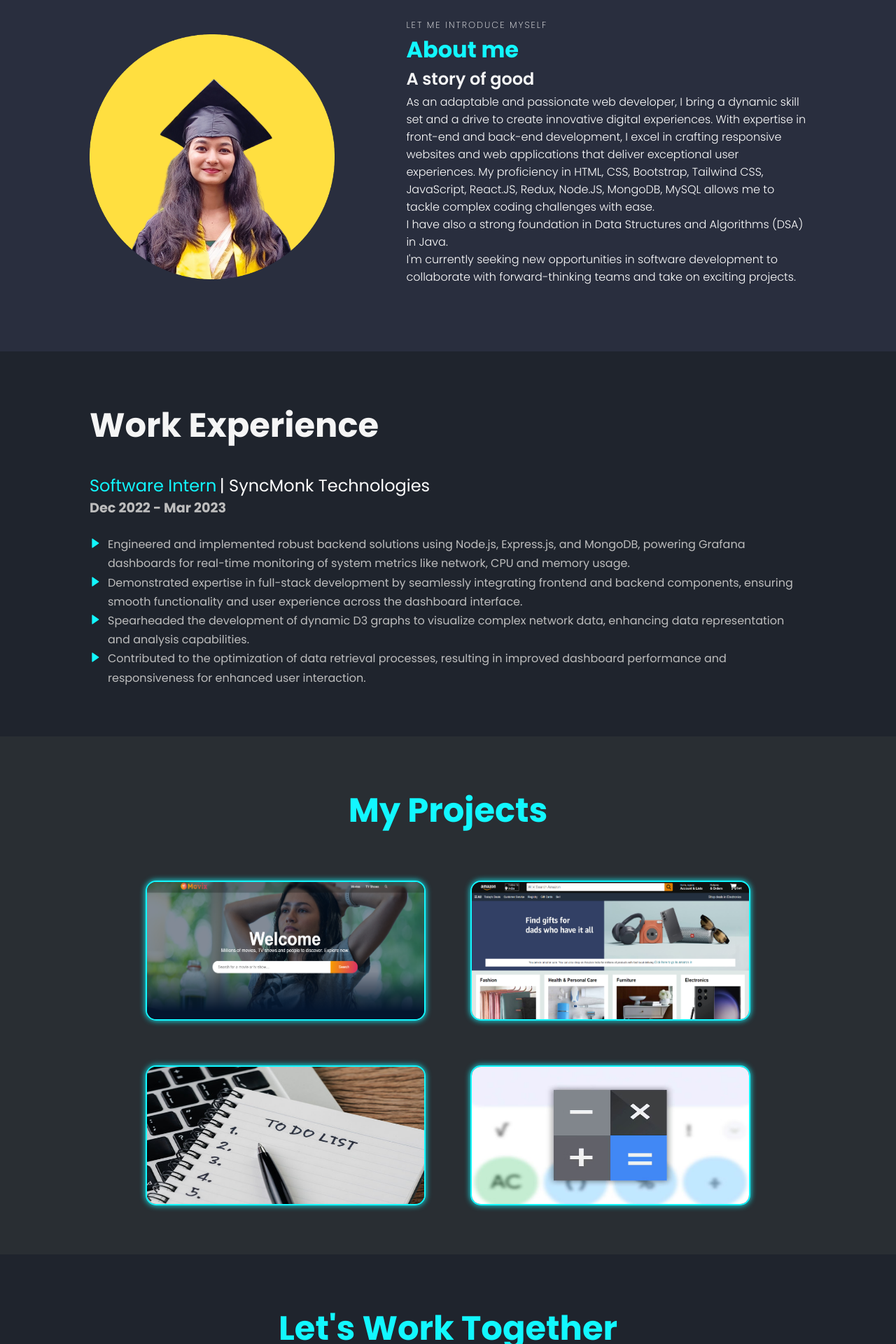
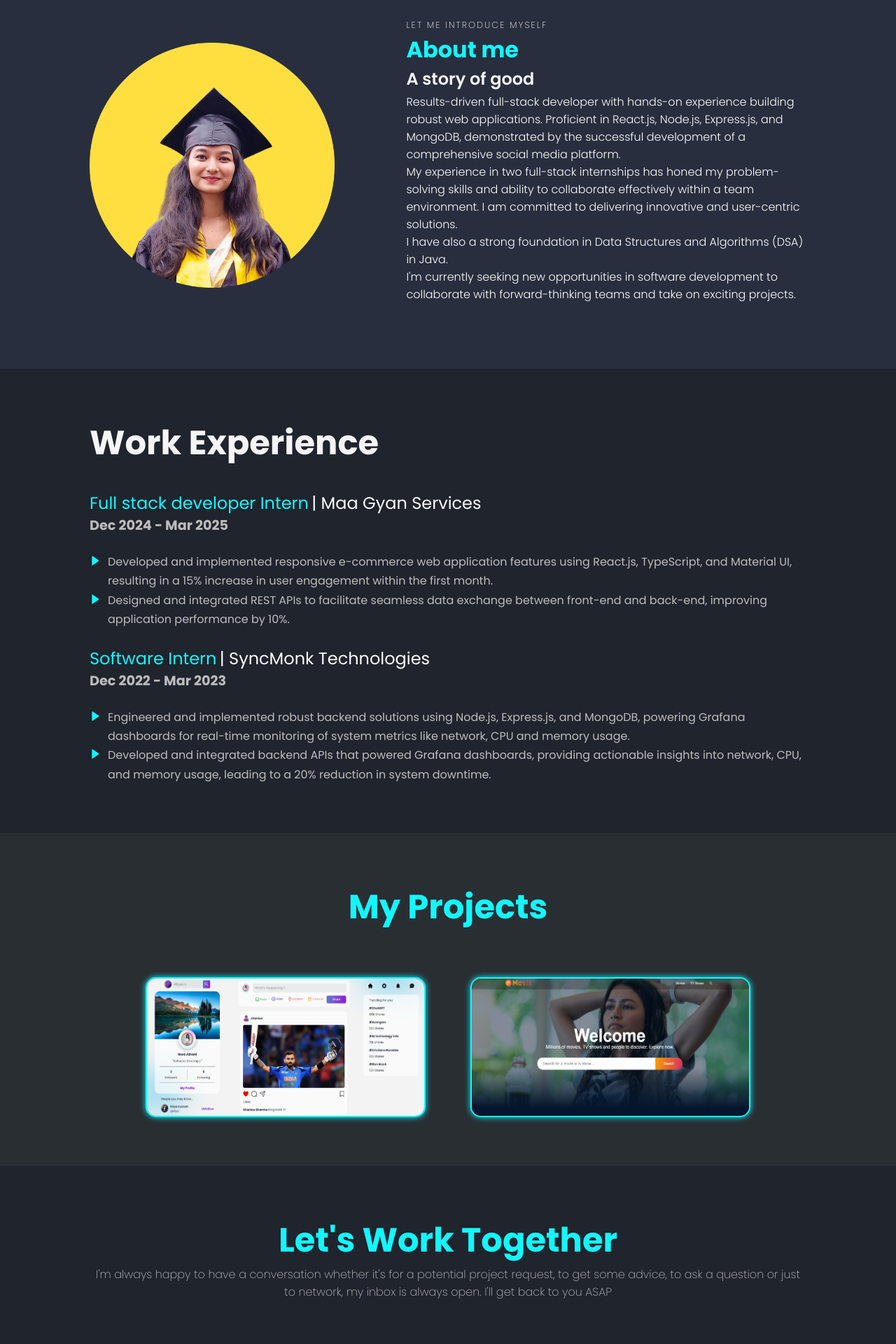
Before and after one commit to lohaniritya/Portfolio, a plain HTML site: page index.html in a window 1280 px wide. Shown: the part 880-2800 px from the top of the page at 70% size. Drawn offline with nearby package versions, Linux system fonts and the light colour scheme.

Commit message:
changed resume

```diff
--- a/index.html
+++ b/index.html
@@ -30,11 +30,10 @@
     <section id="home" class="home">
       <div class="home-content">
         <h1>Hi! I'm Ritya Kumari</h1>
-        <h3>And I'm a <span> Frontend Developer</span></h3>
+        <h3>And I'm a <span> Full stack Developer</span></h3>
         <p>
           With a passion for clean design and user experience, I specialize in
-          full-stack development, particularly in frontend development. I have a keen eye for modern, responsive design, ensuring
-          that the websites I build are visually stunning and easy to use. Let's
+          full-stack development. I have a keen eye for modern, responsive design, ensuring that the websites I build are visually stunning and easy to use. Let's
           collaborate to create your next great website.
         </p>
 
@@ -158,12 +157,7 @@
         <h2>About me</h2>
         <h3>A story of good</h3>
         <p>
-          As an adaptable and passionate web developer, I bring a dynamic skill
-          set and a drive to create innovative digital experiences. With
-          expertise in front-end and back-end development, I excel in crafting
-          responsive websites and web applications that deliver exceptional user
-          experiences. My proficiency in HTML, CSS, Bootstrap, Tailwind CSS, JavaScript, React.JS, Redux, Node.JS, MongoDB, MySQL
-          allows me to tackle complex coding challenges with ease.
+          Results-driven full-stack developer with hands-on experience building robust web applications. Proficient in React.js, Node.js, Express.js, and MongoDB, demonstrated by the successful development of a comprehensive social media platform.<br /> My experience in two full-stack internships has honed my problem-solving skills and ability to collaborate effectively within a team environment. I am committed to delivering innovative and user-centric solutions.
           <br />
           I have also a strong foundation in Data Structures and Algorithms
           (DSA) in Java.
@@ -181,6 +175,21 @@
     <section id="work">
       <div class="work-section">
         <h1>Work Experience</h1>
+
+        <span>Full stack developer Intern</span> <span id="company"> | Maa Gyan Services</span>
+        <h4>Dec 2024 - Mar 2025</h4>
+
+        <div class="experience">
+          <p><i class='bx bxs-right-arrow'> </i></p>
+            <p>Developed and implemented responsive e-commerce web application features using React.js, TypeScript, and Material UI, resulting in a 15% increase in user engagement within the first month.
+            </p>
+        </div>
+        <div class="experience">
+          <p><i class='bx bxs-right-arrow'> </i></p><p>Designed and integrated REST APIs to facilitate seamless data exchange between front-end and back-end, improving application performance by 10%.</p>
+        </div>
+
+        <br/>
+
         <span>Software Intern</span> <span id="company"> | SyncMonk Technologies</span>
         <h4>Dec 2022 - Mar 2023</h4>
 
@@ -192,18 +201,7 @@
             monitoring of system metrics like network, CPU and memory usage.</p>
         </div>
         <div class="experience">
-          <p><i class='bx bxs-right-arrow'> </i></p><p>Demonstrated expertise in full-stack development by seamlessly integrating frontend
-            and backend components, ensuring smooth functionality and user
-            experience across the dashboard interface.</p>
-        </div>
-        <div class="experience">
-          <p><i class='bx bxs-right-arrow'> </i></p><p>Spearheaded the development of dynamic D3 graphs to visualize complex
-            network data, enhancing data representation and analysis capabilities.</p>
-        </div>
-        <div class="experience">
-          <p><i class='bx bxs-right-arrow'> </i></p><p>Contributed to the optimization of data retrieval processes, resulting in improved
-            dashboard performance and responsiveness for enhanced user
-            interaction.</p>
+          <p><i class='bx bxs-right-arrow'> </i></p><p>Developed and integrated backend APIs that powered Grafana dashboards, providing actionable insights into network, CPU, and memory usage, leading to a 20% reduction in system downtime. </p>
         </div>
 
       </div>
@@ -220,6 +218,18 @@
 
         <div class="port-box mix">
           <div class="port-image">
+            <img src="./assets/social_sphere.png" alt="">
+          </div>
+          <div class="port-content">
+            <h3>SOCIAL SPHERE</h3>
+            <p>A social media platform integrating
+              features of major social networks, using MERN stack.</p>
+            <a target="_blank" href="https://socialsphere-5zqt.onrender.com/"><i class='bx bx-link-external'></i></a>
+          </div>
+        </div>
+
+        <div class="port-box mix">
+          <div class="port-image">
             <img src="./assets/movix.png" alt="">
           </div>
           <div class="port-content">
@@ -229,40 +239,9 @@
           </div>
         </div>
 
-        <div class="port-box mix">
-          <div class="port-image">
-            <img src="./assets/amazon.png" alt="">
-          </div>
-          <div class="port-content">
-            <h3>AMAZON CLONE</h3>
-            <p>This Amazon Clone project replicates the user interface of the popular e-commerce platform Amazon. </p>
-            <a target="_blank" href="https://lohaniritya.github.io/Amazon-Clone/"><i class='bx bx-link-external'></i></a>
-          </div>
-        </div>
 
-        <div class="port-box">
-          <div class="port-image">
-            <img src="./assets/todo.jpg" alt="">
-          </div>
-          <div class="port-content">
-            <h3>TO-DO-APP</h3>
-            <p>A web application offering powerful task
-              management solution developed using HTML, CSS and JavaScript</p>
-            <a target="_blank" href="https://lohaniritya.github.io/To-Do-App/"><i class='bx bx-link-external'></i></a>
-          </div>
-        </div>
 
-        <div class="port-box mix">
-          <div class="port-image">
-            <img src="./assets/calculator-hero.avif" alt="">
-          </div>
-          <div class="port-content">
-            <h3>CALCULATOR</h3>
-            <p>A simple calculator using HTML, CSS, and JavaScript.
-            </p>
-            <a target="_blank" href="https://lohaniritya.github.io/Simple-Calculator/"><i class='bx bx-link-external'></i></a>
-          </div>
-        </div>
+
 
       </div>
     </section>
```
Also changed, not shown: assets/social_sphere.png (added), 1 other file.
